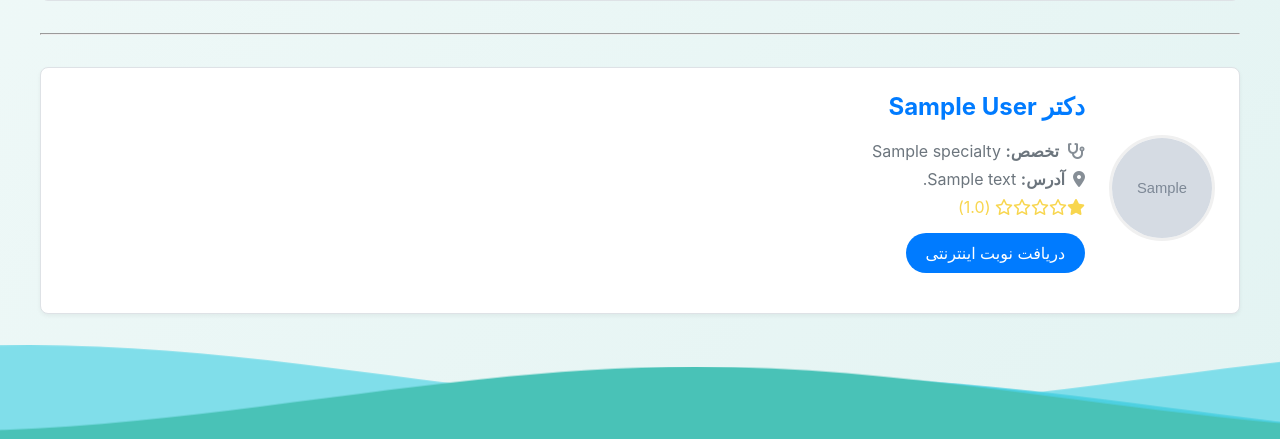
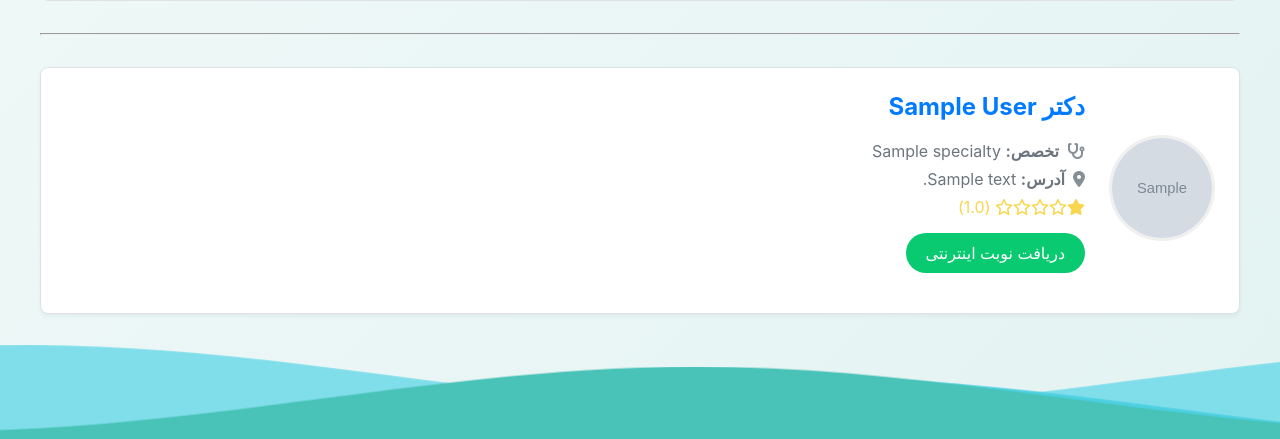
Before and after one commit to a3030com-hash/avalnobat, a Django app: page / in a window 1280 px wide. Shown: the part 307-746 px from the top of the page. Run offline with Django 5.2, Linux system fonts and the light colour scheme; tables that the repository leaves empty hold one stand-in row (values such as "Sample post"); grey boxes marked "Sample" are stand-in pictures; some libraries are stand-ins or nearby versions; some web fonts are replaced.

Commit message:
Initial commit

```diff
--- a/booking/templates/booking/doctor_list.html
+++ b/booking/templates/booking/doctor_list.html
@@ -133,8 +133,14 @@
                 {% endif %}
                 {% if doctor.has_availability %}
                 <div style="margin-top: 1rem; margin-bottom: 1rem;">
+                    <a href="{% url 'booking:doctor_detail' pk=doctor.pk %}" style="background-color: #09ca70; color: white; padding: 10px 20px; text-decoration: none; border-radius: 20px; display: inline-block;">
+                        دریافت نوبت اینترنتی
+                    </a>
+                </div>
+                {% else %}
+               <div style="margin-top: 1rem; margin-bottom: 1rem;">
                     <a href="{% url 'booking:doctor_detail' pk=doctor.pk %}" style="background-color: #007bff; color: white; padding: 10px 20px; text-decoration: none; border-radius: 20px; display: inline-block;">
-                        دریافت نوبت اینترنتی
+                        دریافت نوبت تلفنی
                     </a>
                 </div>
                 {% endif %}
```
